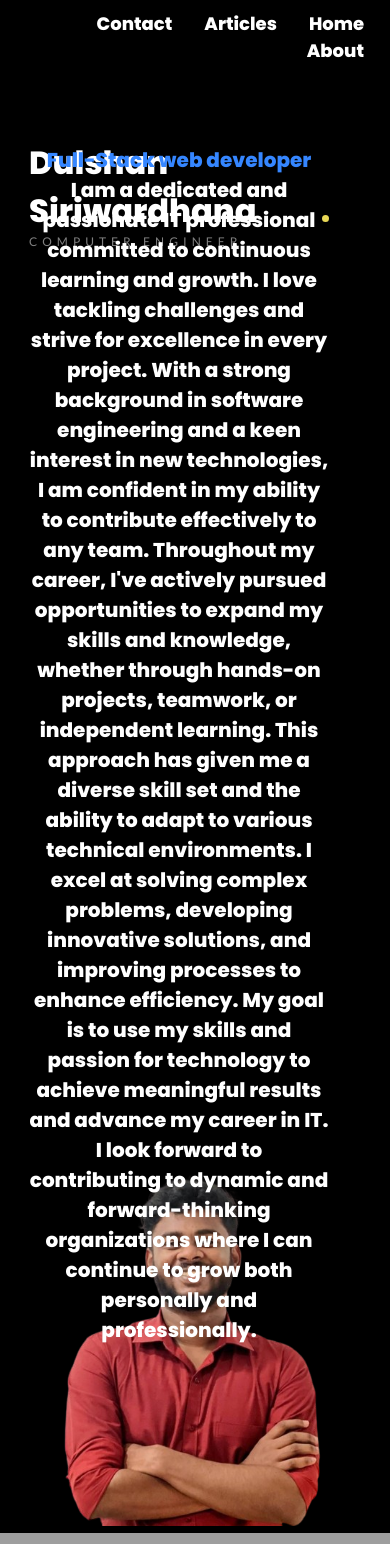
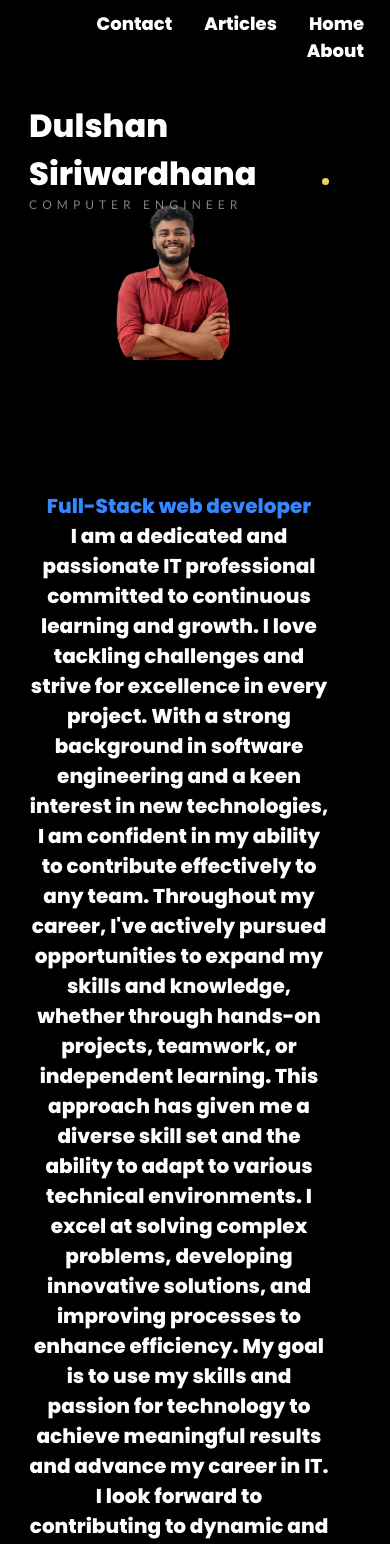
Before and after one commit to DulshanSiriwardhana/MantisOfficialFrontend, a React (Create React App) app: page / in a window 390 px wide. Shown: the top 1544 px of the page. Built offline with nearby package versions, Linux system fonts and the light colour scheme; grey boxes are pictures that could not be loaded.

Commit message:
Home page fix for responsive

```diff
--- a/src/pages/homepage/Home.css
+++ b/src/pages/homepage/Home.css
@@ -26,20 +26,30 @@
         align-items: center;
         justify-content:space-around;
         margin-left: 10%;
-        margin-top: 30px;
+        height: 1800px;
     }
     .homeleft{
         display: flex;
         flex-direction: column;
         justify-content: center;
         align-items: center;
+        margin-top: 0px;
+    }
+    .nameanimation{
+        margin-top: -1480px;
+        flex: 1;
+    }
+    .description{
+        margin-top: -180px;
+        flex: 1;
     }
     .homeright{
         display: flex;
         flex-direction: column;
         justify-content: center;
         align-items: center;
-        margin-left: -50%;
-        margin-bottom: 100px;
+        margin-left: -30%;
+        margin-top: -4260px;
+        width: 200px;
     }
 }
--- a/src/pages/homepage/Home.js
+++ b/src/pages/homepage/Home.js
@@ -9,8 +9,12 @@ const Home = () =>{
         <div className='homecontainer'>
             <div className='hometop'>
                 <div className='homeleft'>
-                    <Nameanimation/>
-                    <Descriptionanimation/>
+                    <div className='nameanimation'>
+                        <Nameanimation/>
+                    </div>
+                    <div className='description'>
+                        <Descriptionanimation/>
+                    </div>
                 </div>
                 <div className='homeright'>
                     <Dp/>
```
